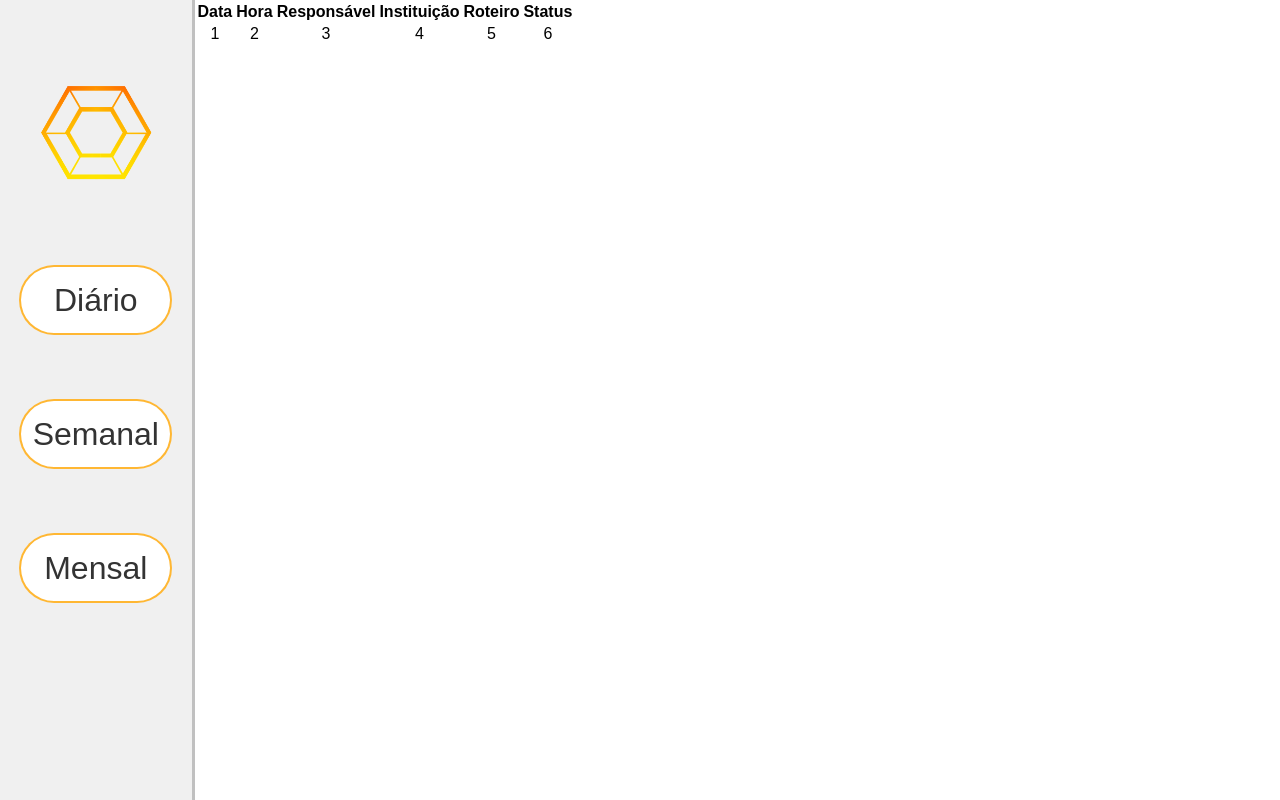
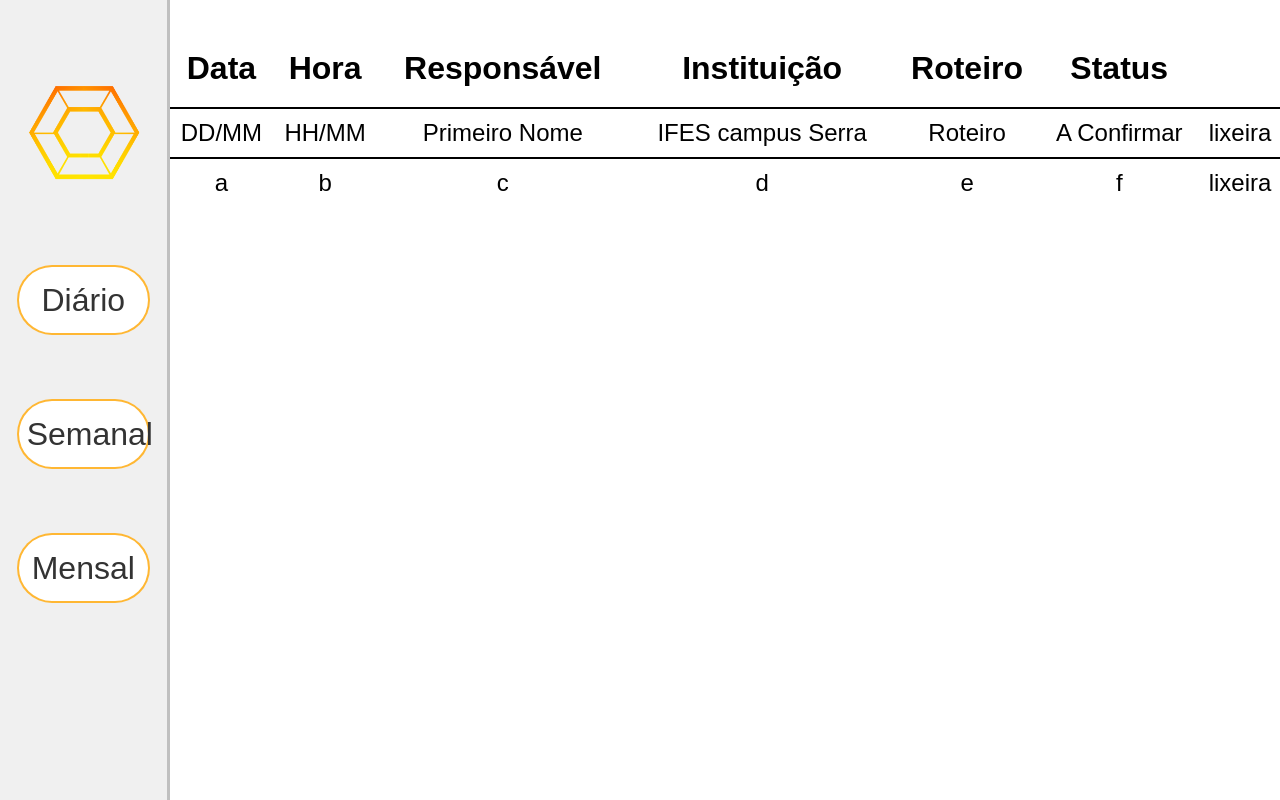
Before and after one commit to MentesInovadoras/PracaDaCiencia-FrontEnd, a React (Vite) app: page / in a window 1280 px wide. Both pictures are taken after a click on the button "Semanal". Built offline with nearby package versions, Linux system fonts and the light colour scheme.

Commit message:
feature(PRACA): Alterações na parte de ADM

```diff
--- a/src/pages/ADMdiario/ADMdiario.css
+++ b/src/pages/ADMdiario/ADMdiario.css
@@ -25,7 +25,7 @@
     display: grid;
     grid-template-rows: 1fr 3fr;
     height: 100vh;
-    width: 85%;
+    width: 100%;
     padding: 7vh 3vw;
     background-color: white;
     gap: 10px;
--- a/src/pages/ADMsemanal/ADMsemanal.css
+++ b/src/pages/ADMsemanal/ADMsemanal.css
@@ -1,15 +1,33 @@
 .semanalTable{
+
     display: flex;
     align-items: baseline;
-    justify-content:left;
+    justify-content: flex-start;
     height: 100vh;
-    width: 85vw;
+    width: 100vw;
     background-color: white;
-    gap: 10px;
+}
 
+
+.semanalTable th:nth-child(1){
+    padding-top: 50px;
+    padding-bottom: 20px;
+}
+
+
+
+.semanalTable table{
+    border-collapse: collapse;
+    width: 100%;
+}
+.semanalTable th{
+    font-size:xx-large;
+    padding: 50px 0 20px 0;
 
 }
 
-.tableSemanal{
-    display: flex;
+.semanalTable td{
+    font-size: x-large;
+    padding: 10px 0;
+    border-top: 2px solid rgba(0,0,0,1);
 }
--- a/src/pages/ADMsemanal/index.jsx
+++ b/src/pages/ADMsemanal/index.jsx
@@ -14,12 +14,22 @@ export default function semanal(){
             <th>Status</th>
         </tr>
         <tr>
-            <td>1</td>
-            <td>2</td>
-            <td>3</td>
-            <td>4</td>
-            <td>5</td>
-            <td>6</td>
+            <td>DD/MM</td>
+            <td>HH/MM</td>
+            <td>Primeiro Nome</td>
+            <td>IFES campus Serra</td>
+            <td>Roteiro</td>
+            <td>A Confirmar</td>
+            <td className='trash'>lixeira</td>
+        </tr>
+        <tr>
+            <td>a</td>
+            <td>b</td>
+            <td>c</td>
+            <td>d</td>
+            <td>e</td>
+            <td>f</td>
+            <td className='trash'>lixeira</td>
         </tr>
     </table>
 </main>
```
